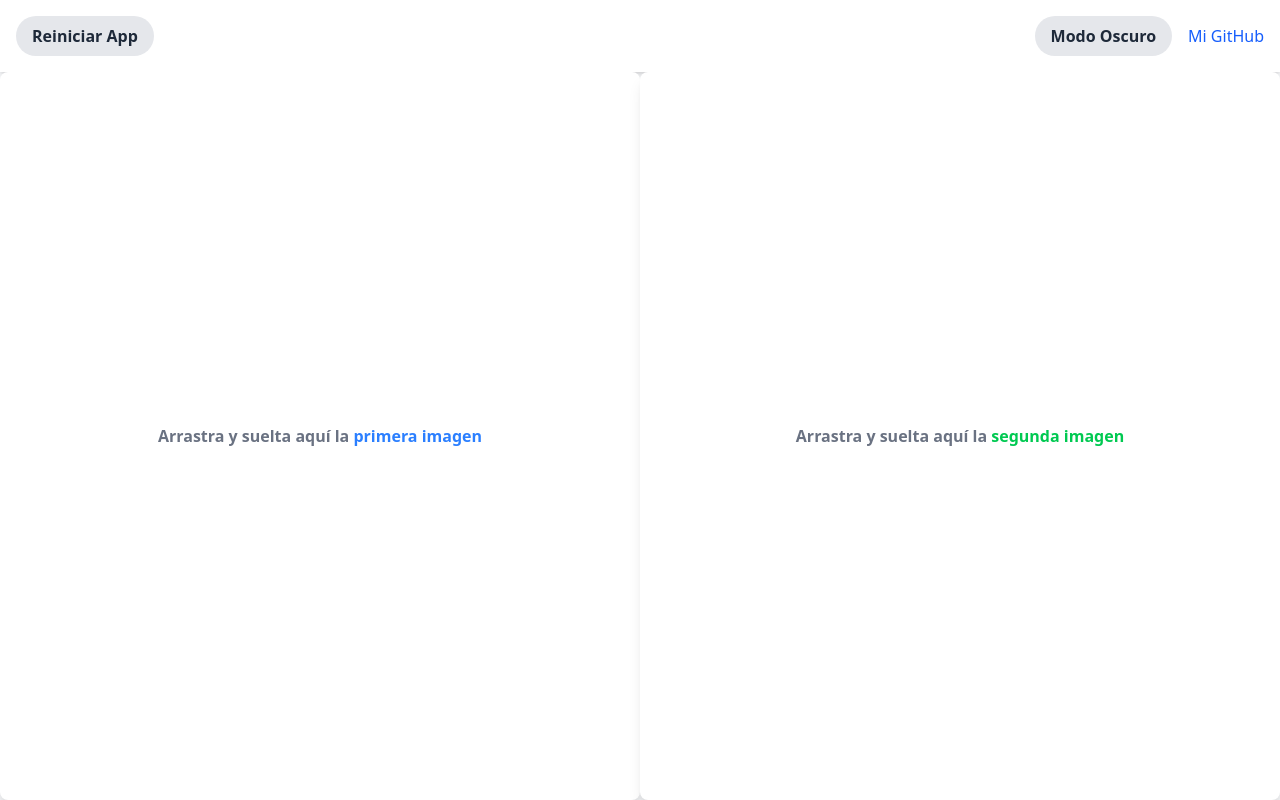
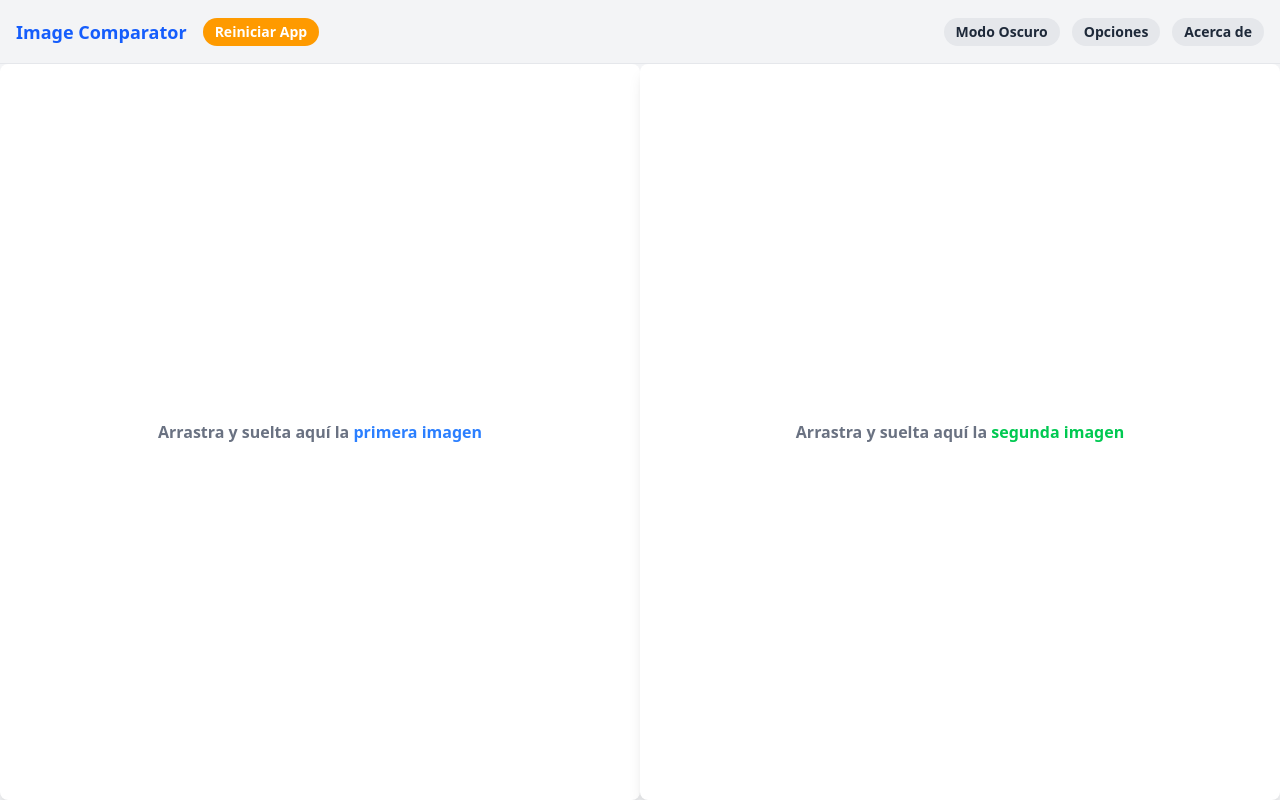
Before and after one commit to Auren-Noct/image-comparator, a React (Vite) app: page / in a window 1280 px wide. Built offline with nearby package versions, Linux system fonts and the light colour scheme.

Commit message:
refactor: unify header, move options
- Moved swap button to header
- Integrated image options to header
- Removed ImageOptions component
- Removed ImageSwapButton component

```diff
--- a/src/components/Header.tsx
+++ b/src/components/Header.tsx
@@ -1,42 +1,164 @@
-import { useImageActions } from "../context/ImageDataContext";
+import { useState, memo, useRef, useEffect } from "react";
+import { useImageActions, useImageData } from "../context/ImageDataContext";
 import { useTheme } from "../context/ThemeContext";
+import { useViewOptions } from "../context/ViewOptionsContext";
+import CheckboxOption from "./CheckboxOption";
 
+/**
+ * Componente de cabecera unificado que centraliza todas las acciones y opciones.
+ * Integra la lógica de reinicio, cambio de tema, intercambio de imágenes y opciones de visualización.
+ */
 const Header = () => {
+  // --- Hooks de Contexto ---
+  const { handleResetImages, handleSwapImages } = useImageActions();
+  const { image1Url, image2Url } = useImageData();
   const { darkMode, toggleTheme } = useTheme();
-  const { handleResetImages } = useImageActions();
+  const {
+    showBaseImage,
+    setShowBaseImage,
+    showSimilarities,
+    setShowSimilarities,
+    showDifferences,
+    setShowDifferences,
+  } = useViewOptions();
+
+  // --- Estado Local ---
+  const [isOptionsOpen, setIsOptionsOpen] = useState(false);
+  const [isCopyrightOpen, setIsCopyrightOpen] = useState(false);
+
+  // --- Renderizado Condicional del Botón de Intercambio ---
+  const renderSwapButton = () => {
+    if (!image1Url || !image2Url) {
+      return null;
+    }
+    return (
+      <button
+        onClick={handleSwapImages}
+        className="px-3 py-1 bg-blue-500 text-white rounded-full font-semibold hover:bg-blue-600 transition-colors text-sm whitespace-nowrap"
+      >
+        Intercambiar
+      </button>
+    );
+  };
+
+  // --- Hook para cerrar el copyright al hacer clic fuera ---
+  const copyrightRef = useRef<HTMLDivElement>(null);
+
+  useEffect(() => {
+    const handleClickOutside = (event: MouseEvent) => {
+      if (
+        copyrightRef.current &&
+        !copyrightRef.current.contains(event.target as Node)
+      ) {
+        setIsCopyrightOpen(false);
+      }
+    };
+
+    document.addEventListener("mousedown", handleClickOutside);
+
+    return () => {
+      document.removeEventListener("mousedown", handleClickOutside);
+    };
+  }, [copyrightRef]);
 
   return (
     <header
-      className={`w-full flex justify-between items-center p-4 shadow-md transition-colors ${
-        darkMode ? "bg-gray-800" : "bg-white"
+      className={`relative w-full h-16 flex items-center justify-between px-4 py-3 border-b transition-colors z-20 ${
+        darkMode ? "bg-gray-900 border-gray-700" : "bg-gray-100 border-gray-200"
       }`}
     >
-      <div className="flex items-center space-x-4">
+      {/* --- Grupo Izquierdo: Título y Reset --- */}
+      <div className="flex items-center gap-4">
+        <h1 className="text-lg font-bold text-blue-600 dark:text-blue-400 hidden sm:block">
+          Image Comparator
+        </h1>
         <button
-          className="px-4 py-2 bg-gray-200 dark:bg-gray-700 rounded-full text-gray-800 dark:text-white font-semibold hover:bg-gray-300 dark:hover:bg-gray-600 transition-colors"
+          className="px-3 py-1 bg-amber-500 text-white rounded-full font-semibold hover:bg-amber-600 transition-colors text-sm"
           onClick={handleResetImages}
         >
           Reiniciar App
         </button>
       </div>
-      <div className="flex items-center space-x-4">
+
+      {/* --- Grupo Derecho: Controles y Opciones --- */}
+      <div className="flex items-center gap-3">
+        {renderSwapButton()}
         <button
           onClick={toggleTheme}
-          className="px-4 py-2 bg-gray-200 dark:bg-gray-700 rounded-full text-gray-800 dark:text-white font-semibold hover:bg-gray-300 dark:hover:bg-gray-600 transition-colors"
+          className="px-3 py-1 bg-gray-200 dark:bg-gray-700 rounded-full text-gray-800 dark:text-white font-semibold hover:bg-gray-300 dark:hover:bg-gray-600 transition-colors text-sm"
         >
           {darkMode ? "Modo Claro" : "Modo Oscuro"}
         </button>
-        <a
-          href="https://github.com/Auren-Noct/image-comparator"
-          target="_blank"
-          rel="noopener noreferrer"
-          className="text-blue-600 font-medium hover:underline dark:text-blue-400"
-        >
-          Mi GitHub
-        </a>
+
+        {/* --- Menú Desplegable de Opciones --- */}
+        <div className="relative">
+          <button
+            onClick={() => setIsOptionsOpen((prev) => !prev)}
+            className="px-3 py-1 bg-gray-200 dark:bg-gray-700 rounded-full text-gray-800 dark:text-white font-semibold hover:bg-gray-300 dark:hover:bg-gray-600 transition-colors text-sm"
+          >
+            Opciones
+          </button>
+          {isOptionsOpen && (
+            <div
+              className={`absolute top-full right-0 mt-2 w-48 p-3 rounded-lg shadow-xl ${
+                darkMode ? "bg-gray-700" : "bg-white"
+              }`}
+            >
+              <div className="flex flex-col gap-2">
+                <CheckboxOption
+                  label="Mostrar Fondo"
+                  checked={showBaseImage}
+                  onChange={(e) => setShowBaseImage(e.target.checked)}
+                />
+                <CheckboxOption
+                  label="Mostrar Similitudes"
+                  checked={showSimilarities}
+                  onChange={(e) => setShowSimilarities(e.target.checked)}
+                />
+                <CheckboxOption
+                  label="Mostrar Diferencias"
+                  checked={showDifferences}
+                  onChange={(e) => setShowDifferences(e.target.checked)}
+                />
+              </div>
+            </div>
+          )}
+        </div>
+
+        {/* --- Copyright con Desplegable --- */}
+        <div className="relative" ref={copyrightRef}>
+          <button
+            onClick={() => setIsCopyrightOpen((prev) => !prev)}
+            className="px-3 py-1 bg-gray-200 dark:bg-gray-700 rounded-full text-gray-800 dark:text-white font-semibold hover:bg-gray-300 dark:hover:bg-gray-600 transition-colors text-sm"
+          >
+            Acerca de
+          </button>
+          {isCopyrightOpen && (
+            <div
+              className={`absolute top-full right-0 mt-2 w-56 p-3 rounded-lg shadow-xl ${
+                darkMode ? "bg-gray-700" : "bg-white"
+              }`}
+            >
+              <div className="flex flex-col gap-2 text-sm">
+                <span>
+                  © {new Date().getFullYear()} Walter Marcos Crespín. Todos los
+                  derechos reservados.
+                </span>
+                <a
+                  href="https://github.com/Auren-Noct"
+                  target="_blank"
+                  rel="noopener noreferrer"
+                  className="text-blue-500 hover:underline"
+                >
+                  GitHub
+                </a>
+              </div>
+            </div>
+          )}
+        </div>
       </div>
     </header>
   );
 };
 
-export default Header;
+export default memo(Header);
--- a/src/components/ImageComparator.tsx
+++ b/src/components/ImageComparator.tsx
@@ -6,9 +6,7 @@
 import { useTheme } from "../context/ThemeContext";
 import ImageDropZone from "./ImageDropZone";
 import DraggableImage from "./DraggableImage";
-import ImageSwapButton from "./ImageSwapButton";
 import ComparisonStats from "./ComparisonStats";
-import ImageOptions from "./ImageOptions";
 
 /**
  * Componente principal que contiene la interfaz de usuario para la comparación de imágenes.
@@ -117,13 +115,8 @@
             </DraggableImage>
 
             <ComparisonStats />
-            <ImageOptions />
           </div>
         )}
-      </div>
-
-      <div className="fixed bottom-4 left-1/2 transform -translate-x-1/2 flex gap-4">
-        <ImageSwapButton />
       </div>
     </div>
   );
--- a/src/components/ImageDropZone.tsx
+++ b/src/components/ImageDropZone.tsx
@@ -66,7 +66,7 @@
               className="h-full w-auto object-contain"
             />
           </DraggableImage>
-          <div className="absolute top-4 left-4 bg-gray-800 text-white text-sm px-2 py-1 rounded-full opacity-75">
+          <div className="absolute top-4 right-4 bg-gray-800 text-white text-sm px-2 py-1 rounded-full opacity-75">
             Zoom: {zoomPercentage !== null ? zoomPercentage.toFixed(0) : "N/A"}%
           </div>
         </>
--- a/src/components/ImageOptions.tsx
+++ /dev/null
@@ -1,46 +0,0 @@
-import { useViewOptions } from "../context/ViewOptionsContext";
-import { useTheme } from "../context/ThemeContext";
-import CheckboxOption from "./CheckboxOption";
-
-/**
- * Componente que renderiza los checkboxes para controlar la visibilidad de la imagen de base,
- * similitudes y diferencias.
- * @returns Un elemento JSX con los checkboxes de opciones.
- */
-const ImageOptions = () => {
-  const {
-    showBaseImage,
-    setShowBaseImage,
-    showSimilarities,
-    setShowSimilarities,
-    showDifferences,
-    setShowDifferences,
-  } = useViewOptions();
-  const { darkMode } = useTheme();
-
-  return (
-    <div
-      className={`absolute top-4 right-4 flex flex-col gap-2 p-2 rounded-lg shadow-md ${
-        darkMode ? "bg-gray-700" : "bg-white bg-opacity-75"
-      }`}
-    >
-      <CheckboxOption
-        label="Mostrar Fondo"
-        checked={showBaseImage}
-        onChange={(e) => setShowBaseImage(e.target.checked)}
-      />
-      <CheckboxOption
-        label="Mostrar Similitudes"
-        checked={showSimilarities}
-        onChange={(e) => setShowSimilarities(e.target.checked)}
-      />
-      <CheckboxOption
-        label="Mostrar Diferencias"
-        checked={showDifferences}
-        onChange={(e) => setShowDifferences(e.target.checked)}
-      />
-    </div>
-  );
-};
-
-export default ImageOptions;
--- a/src/components/ImageSwapButton.tsx
+++ /dev/null
@@ -1,27 +0,0 @@
-import { useImageActions, useImageData } from "../context/ImageDataContext";
-import { memo } from "react";
-
-/**
- * Componente que renderiza un botón para intercambiar la primera y segunda imagen.
- * @returns Un elemento JSX con el botón de intercambio, o `null` si las imágenes no están cargadas.
- */
-const ImageSwapButton = () => {
-  const { image1Url, image2Url } = useImageData();
-  const { handleSwapImages } = useImageActions();
-
-  // El botón solo se muestra cuando ambas imágenes están cargadas.
-  if (!image1Url || !image2Url) {
-    return null;
-  }
-
-  return (
-    <button
-      onClick={handleSwapImages}
-      className="cursor-pointer rounded-full bg-blue-500 px-4 py-2 text-white shadow-lg transition-all duration-300 scale-90 opacity-50 hover:scale-100 hover:opacity-100 focus:scale-100 focus:opacity-100"
-    >
-      Intercambiar Imágenes
-    </button>
-  );
-};
-
-export default memo(ImageSwapButton);
```
